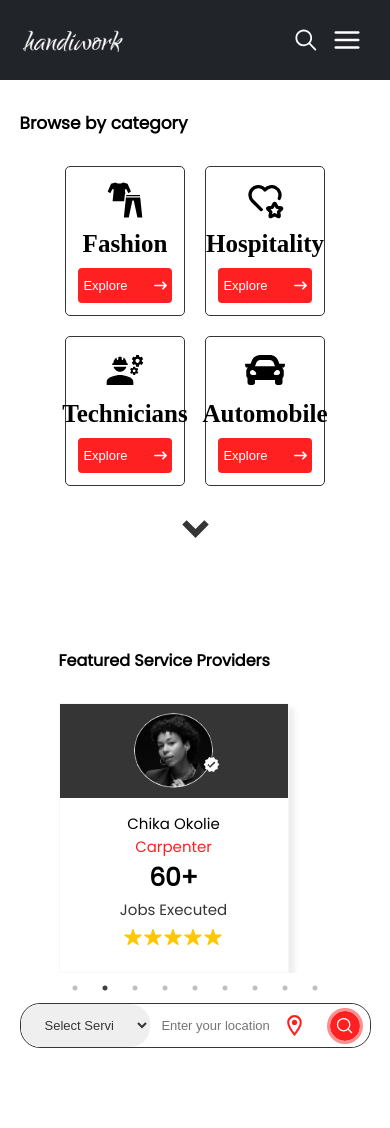
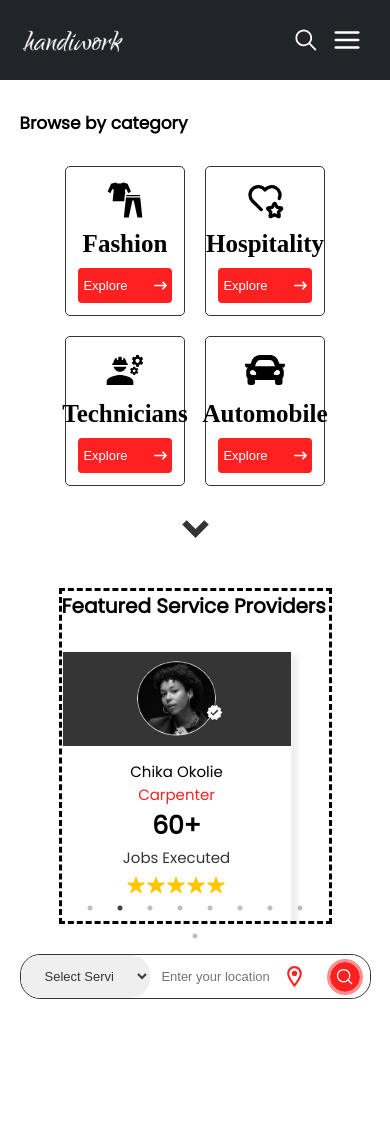
Before and after one commit to Cannyokpoto/page-handiwork, a React (Vite) app: page /market-place in a window 390 px wide. Shown: the top 1128 px of the page. Built offline with nearby package versions, Linux system fonts and the light colour scheme; a web font is replaced by a local one.

Commit message:
new commit

```diff
--- a/src/Components/FeaturedProviders/FeaturedProviders.css
+++ b/src/Components/FeaturedProviders/FeaturedProviders.css
@@ -55,17 +55,19 @@
 @media (max-width: 500px){
 
     .slider-container{
-        margin-top: 20px;
+        margin-top: -40px;
         width: 70vw;
         height: 100%;
         display: flex;
         flex-direction: column;
         align-items: center;
         gap: 30px;
+        border: dashed;
     }
 
     .slider-container h4{
         width: 100%;
+        font-size: 20px;
     }
 
     .slick-slider{
--- a/src/Components/FeaturedProviders/FeaturedProviders.jsx
+++ b/src/Components/FeaturedProviders/FeaturedProviders.jsx
@@ -35,13 +35,13 @@ function FeaturedProviders() {
       {
         breakpoint: 600,
         settings: {
-          slidesToShow: 2,
+          slidesToShow: 1,
           slidesToScroll: 2,
           initialSlide: 2
         }
       },
       {
-        breakpoint: 480,
+        breakpoint: 500,
         settings: {
           slidesToShow: 1,
           slidesToScroll: 1
```
